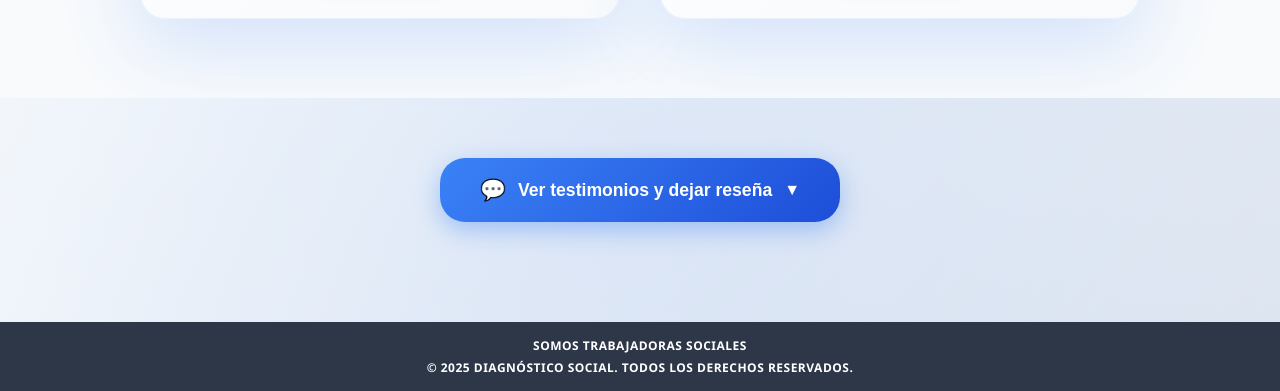
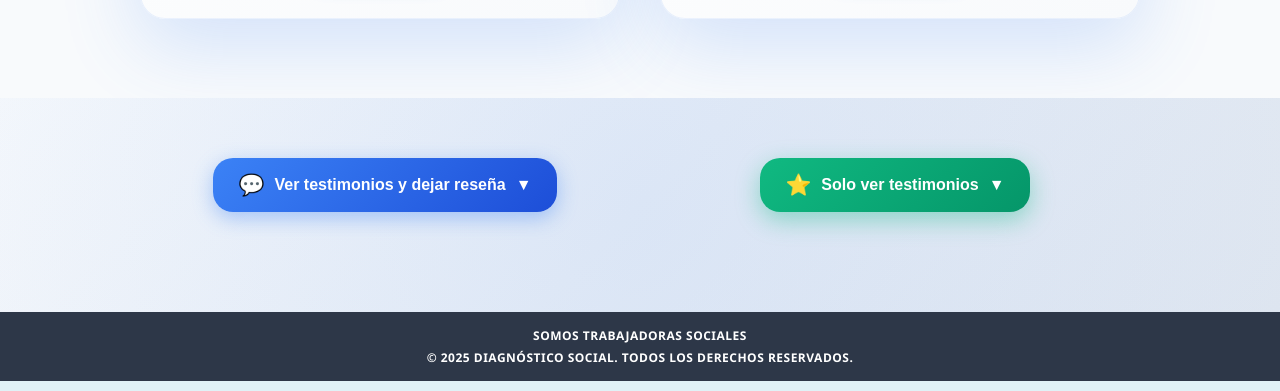
Before and after one commit to irethFranco/diagnostico-social, a plain HTML site: page index.html in a window 1280 px wide. Shown: the part 3705-4096 px from the top of the page. Drawn offline with nearby package versions, Linux system fonts and the light colour scheme; sample sign-in values are in the browser's storage.

Commit message:
Nueva mejora

```diff
--- a/CSS/estilos.css
+++ b/CSS/estilos.css
@@ -1613,26 +1613,35 @@ footer p {
     overflow: hidden;
 }
 
-/* Botón desplegable */
+/* Botones desplegables */
 .reviews-toggle-container {
     text-align: center;
     margin-bottom: 40px;
+}
+
+.reviews-buttons {
+    display: grid;
+    grid-template-columns: 1fr 1fr;
+    gap: 20px;
+    max-width: 1000px;
+    margin: 0 auto;
+    align-items: center;
 }
 
 .reviews-toggle-btn {
     background: linear-gradient(135deg, #3b82f6 0%, #1d4ed8 100%);
     color: white;
     border: none;
-    border-radius: 25px;
-    padding: 20px 40px;
-    font-size: 1.1rem;
+    border-radius: 20px;
+    padding: 15px 25px;
+    font-size: 1rem;
     font-weight: 700;
     cursor: pointer;
     transition: all 0.3s ease;
-    box-shadow: 0 8px 25px rgba(59, 130, 246, 0.4);
-    display: flex;
-    align-items: center;
-    gap: 12px;
+    box-shadow: 0 6px 20px rgba(59, 130, 246, 0.4);
+    display: flex;
+    align-items: center;
+    gap: 10px;
     margin: 0 auto;
     position: relative;
     overflow: hidden;
@@ -1675,6 +1684,19 @@ footer p {
     transform: rotate(180deg);
 }
 
+.reviews-toggle-btn.secondary {
+    background: linear-gradient(135deg, #10b981 0%, #059669 100%);
+    box-shadow: 0 8px 25px rgba(16, 185, 129, 0.4);
+}
+
+.reviews-toggle-btn.secondary:hover {
+    box-shadow: 0 12px 35px rgba(16, 185, 129, 0.5);
+}
+
+.reviews-toggle-btn.secondary::before {
+    background: linear-gradient(90deg, transparent, rgba(255, 255, 255, 0.3), transparent);
+}
+
 /* Contenido desplegable */
 .reviews-content {
     max-height: 0;
@@ -1938,4 +1960,16 @@ footer p {
         grid-template-columns: 1fr;
         gap: 20px;
     }
-}
+
+    .reviews-buttons {
+        grid-template-columns: 1fr;
+        gap: 15px;
+        max-width: 300px;
+    }
+
+    .reviews-toggle-btn {
+        width: 100%;
+        max-width: 300px;
+        padding: 14px 20px;
+    }
+}
--- a/index.html
+++ b/index.html
@@ -623,21 +623,55 @@
     </script>
 
     <script>
+        let currentMode = null;
+
         // Función para desplegar/contraer reseñas
-        function toggleReviews() {
+        function toggleReviews(mode) {
             const reviewsContent = document.getElementById('reviewsContent');
-            const toggleBtn = document.querySelector('.reviews-toggle-btn');
+            const formContainer = document.getElementById('reviewFormContainer');
+            const allButtons = document.querySelectorAll('.reviews-toggle-btn');
 
-            if (reviewsContent.classList.contains('active')) {
-                // Contraer
+            if (reviewsContent.classList.contains('active') && currentMode === mode) {
+                // Contraer si ya está abierto el mismo modo
                 reviewsContent.classList.remove('active');
-                toggleBtn.classList.remove('active');
-                toggleBtn.querySelector('.toggle-text').textContent = 'Ver testimonios y dejar reseña';
+                allButtons.forEach(btn => {
+                    btn.classList.remove('active');
+                    const text = btn.querySelector('.toggle-text');
+                    if (btn.onclick.toString().includes('all')) {
+                        text.textContent = 'Ver testimonios y dejar reseña';
+                    } else {
+                        text.textContent = 'Solo ver testimonios';
+                    }
+                });
+                currentMode = null;
             } else {
-                // Desplegar
+                // Desplegar nuevo modo
                 reviewsContent.classList.add('active');
-                toggleBtn.classList.add('active');
-                toggleBtn.querySelector('.toggle-text').textContent = 'Ocultar testimonios';
+                currentMode = mode;
+
+                // Actualizar botones
+                allButtons.forEach(btn => {
+                    btn.classList.remove('active');
+                    const text = btn.querySelector('.toggle-text');
+                    if (btn.onclick.toString().includes('all')) {
+                        text.textContent = 'Ocultar testimonios';
+                    } else {
+                        text.textContent = 'Ocultar testimonios';
+                    }
+                });
+
+                // Mostrar/ocultar formulario según el modo
+                if (mode === 'testimonials') {
+                    formContainer.style.display = 'none';
+                } else {
+                    formContainer.style.display = 'block';
+                }
+
+                // Marcar botón activo
+                const activeBtn = document.querySelector(`[onclick="toggleReviews('${mode}')"]`);
+                if (activeBtn) {
+                    activeBtn.classList.add('active');
+                }
             }
         }
     </script>
@@ -645,13 +679,20 @@
     <!-- Sistema de Reseñas -->
     <section class="reviews-section">
         <div class="reviews-container">
-            <!-- Botón para desplegar reseñas -->
+            <!-- Botones para desplegar reseñas -->
             <div class="reviews-toggle-container">
-                <button class="reviews-toggle-btn" onclick="toggleReviews()">
-                    <span class="toggle-icon">💬</span>
-                    <span class="toggle-text">Ver testimonios y dejar reseña</span>
-                    <span class="toggle-arrow">▼</span>
-                </button>
+                <div class="reviews-buttons">
+                    <button class="reviews-toggle-btn" onclick="toggleReviews('all')">
+                        <span class="toggle-icon">💬</span>
+                        <span class="toggle-text">Ver testimonios y dejar reseña</span>
+                        <span class="toggle-arrow">▼</span>
+                    </button>
+                    <button class="reviews-toggle-btn secondary" onclick="toggleReviews('testimonials')">
+                        <span class="toggle-icon">⭐</span>
+                        <span class="toggle-text">Solo ver testimonios</span>
+                        <span class="toggle-arrow">▼</span>
+                    </button>
+                </div>
             </div>
 
             <!-- Contenido desplegable -->
@@ -662,7 +703,7 @@
                 </div>
 
             <!-- Formulario de Reseña -->
-            <div class="review-form-container">
+            <div class="review-form-container" id="reviewFormContainer">
                 <form id="reviewForm" class="review-form">
                     <div class="form-group">
                         <label for="reviewerName">Tu nombre (opcional)</label>
```
